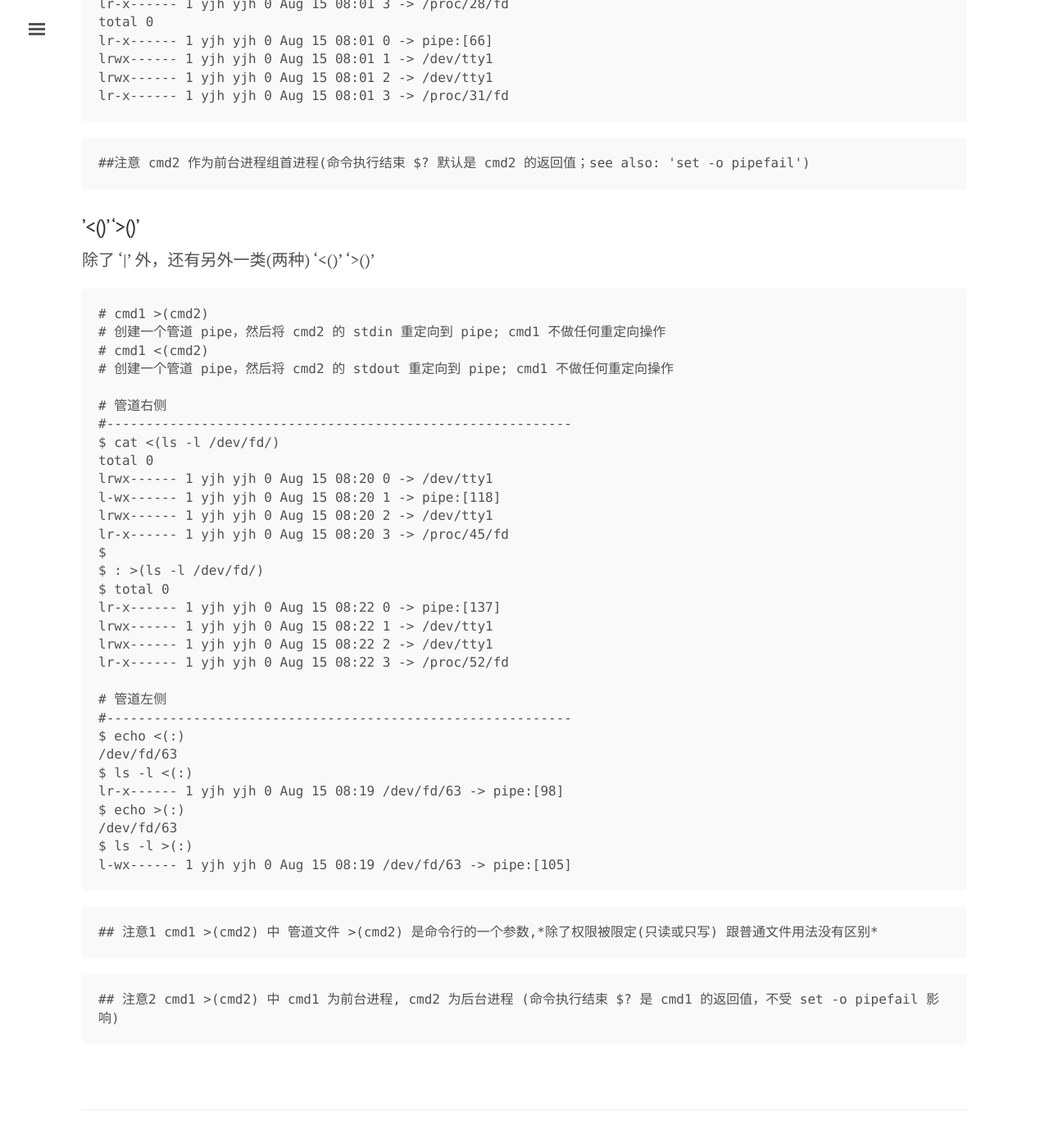
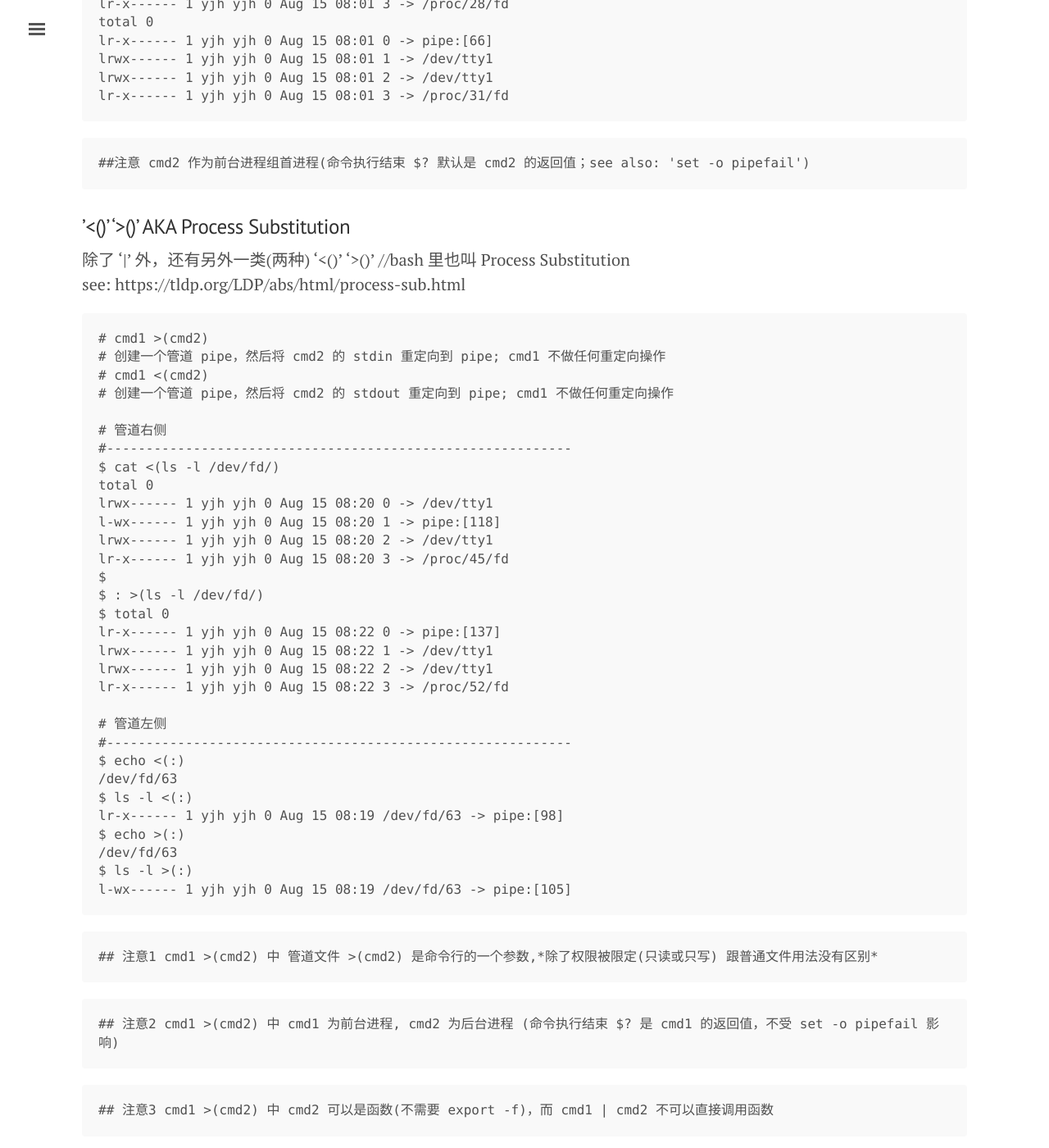
Before and after one commit to tcler/tcler.github.io, a Jekyll site: the page built from _posts/2017-08-15-understanding-bash-pipe.md, in a window 1280 px wide and 1400 px high, scrolled down 680 px. Shown: the whole window at 82% size. Built offline with Jekyll 4.4.1, drawn with Linux system fonts in a browser that asks for light colours.

Commit message:
Update 2017-08-15-understanding-bash-pipe.md

````diff
--- a/_posts/2017-08-15-understanding-bash-pipe.md
+++ b/_posts/2017-08-15-understanding-bash-pipe.md
@@ -27,8 +27,9 @@ lr-x------ 1 yjh yjh 0 Aug 15 08:01 3 -> /proc/31/fd
 ##注意 cmd2 作为前台进程组首进程(命令执行结束 $? 默认是 cmd2 的返回值；see also: 'set -o pipefail')
 ```
 
-### '<()' '>()'
-除了 '|' 外，还有另外一类(两种) '<()'  '>()'
+### '<()' '>()'   AKA Process Substitution
+除了 '|' 外，还有另外一类(两种) '<()'  '>()'   //bash 里也叫 Process Substitution
+see: https://tldp.org/LDP/abs/html/process-sub.html
 ```
 # cmd1 >(cmd2)
 # 创建一个管道 pipe，然后将 cmd2 的 stdin 重定向到 pipe; cmd1 不做任何重定向操作
@@ -70,3 +71,7 @@ l-wx------ 1 yjh yjh 0 Aug 15 08:19 /dev/fd/63 -> pipe:[105]
 ```
 ## 注意2 cmd1 >(cmd2) 中 cmd1 为前台进程, cmd2 为后台进程 (命令执行结束 $? 是 cmd1 的返回值，不受 set -o pipefail 影响)
 ```
+
+```
+## 注意3 cmd1 >(cmd2) 中 cmd2 可以是函数(不需要 export -f)，而 cmd1 | cmd2 不可以直接调用函数
+```
````
